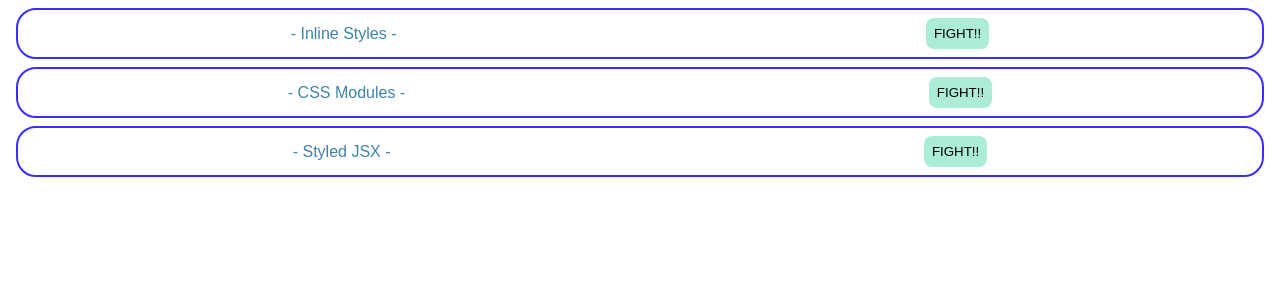
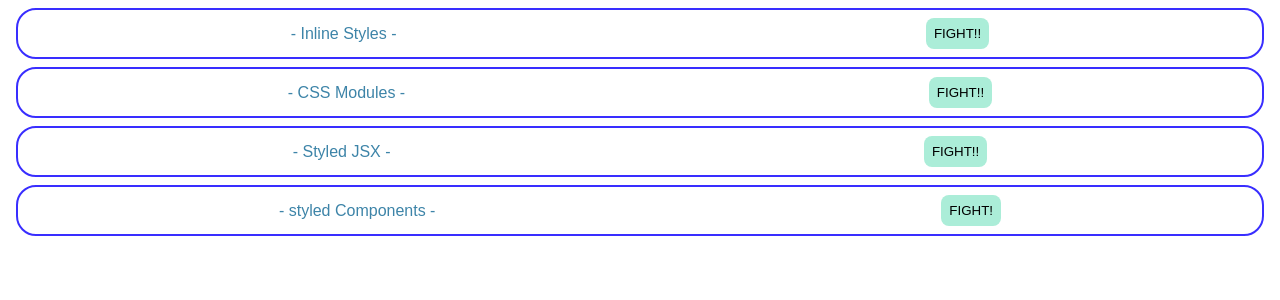
Before and after one commit to yusoki2704/tutorial-react-css, a React (Create React App) app: page / in a window 1280 px wide. Shown: the top 300 px of the page. Built offline with nearby package versions, Linux system fonts and the light colour scheme.

Commit message:
add styled components

```diff
--- a/package.json
+++ b/package.json
@@ -12,6 +12,7 @@
     "react": "17.0.2",
     "react-dom": "17.0.2",
     "react-scripts": "4.0.0",
+    "styled-components": "5.3.0",
     "styled-jsx": "3.4.4"
   },
   "devDependencies": {
--- a/src/App.js
+++ b/src/App.js
@@ -1,5 +1,6 @@
 import { CssModules } from "./components/CssModules";
 import { InlineStyle } from "./components/inlineStyle";
+import { StyledComponents } from "./components/StyledComponents";
 import { SytledJsx } from "./components/StyledJsx";
 import "./styles.css";
 
@@ -9,6 +10,7 @@
       <InlineStyle />
       <CssModules />
       <SytledJsx />
+      <StyledComponents />
     </div>
   );
 }
--- /dev/null
+++ b/src/components/StyledComponents.jsx
@@ -0,0 +1,35 @@
+import styled from "styled-components";
+
+export const StyledComponents = () => {
+  return (
+    <SContainer>
+      <STitle>- styled Components -</STitle>
+      <SButton>FIGHT!</SButton>
+    </SContainer>
+  );
+};
+
+const SContainer = styled.div`
+  border: solid 2px #392eff;
+  border-radius: 20px;
+  padding: 8px;
+  margin: 8px;
+  display: flex;
+  justify-content: space-around;
+  align-items: center;
+`;
+const STitle = styled.p`
+  margin: 0;
+  color: #3d84a8;
+`;
+const SButton = styled.button`
+  background-color: #abedd8;
+  border: none;
+  padding: 8px;
+  border-radius: 8px;
+  &:hover {
+    background-color: #46cdcf;
+    color: #fff;
+    cursor: pointer;
+  }
+`;
```
